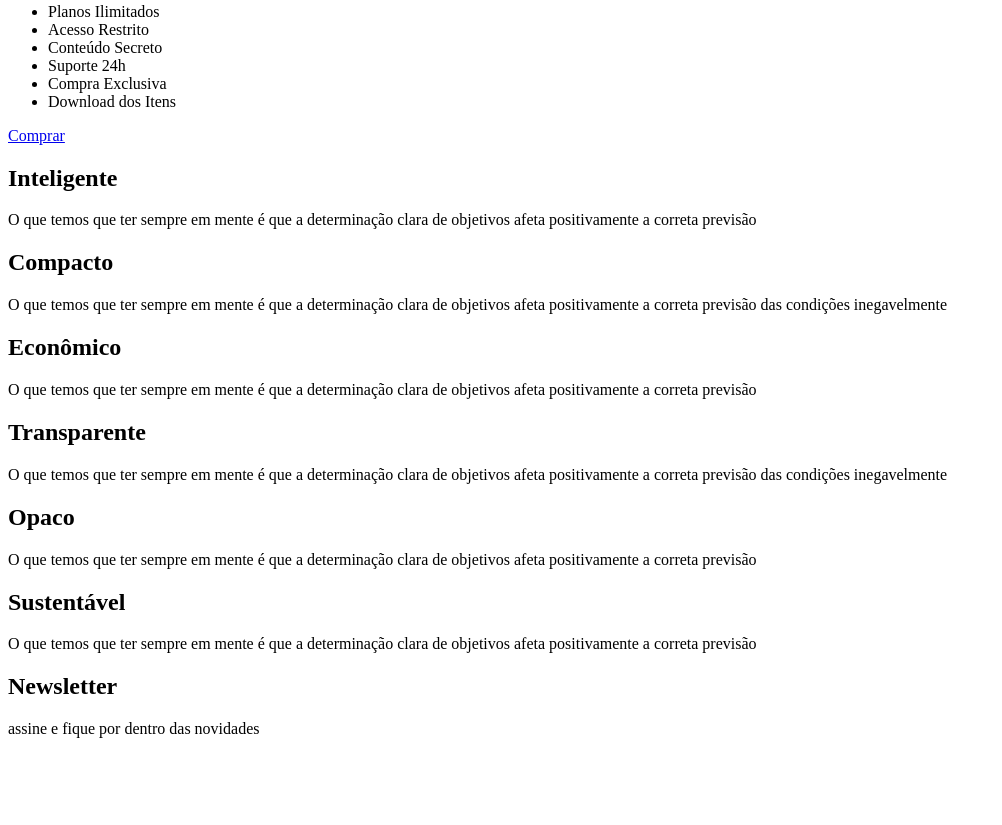
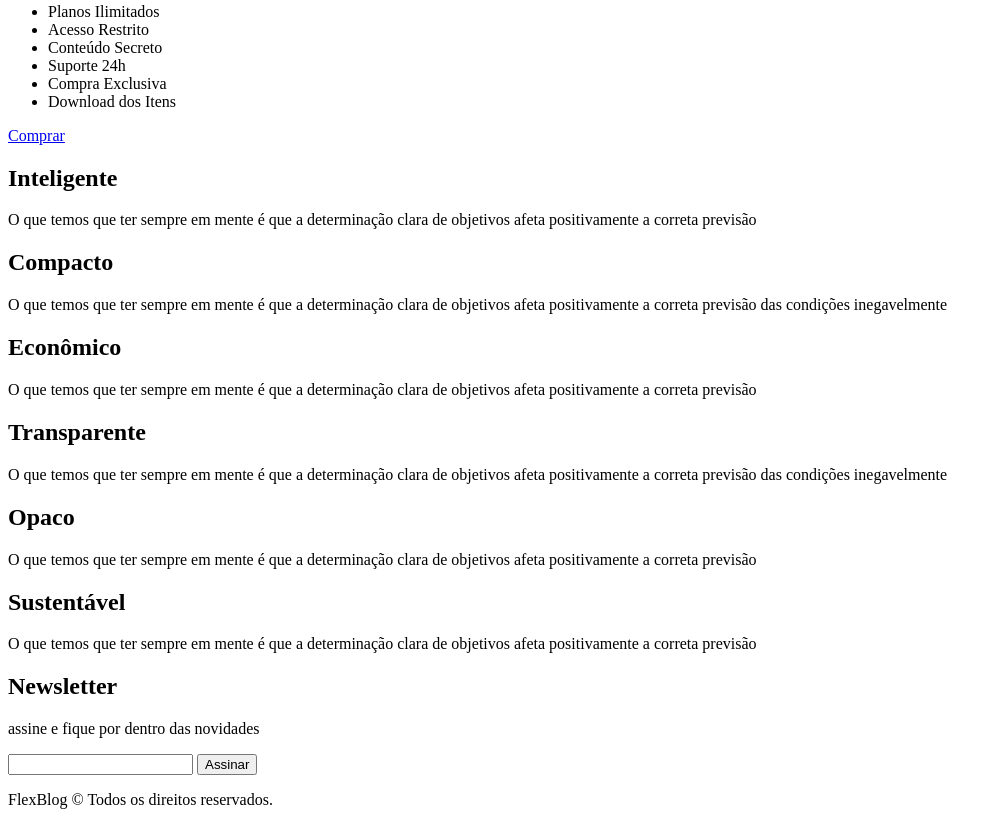
Before and after one commit to allangdasilva/projeto-flexblog, a plain HTML site: page index.html in a window 1280 px wide. Shown: the part 3870-4695 px from the top of the page, without its empty margins (0-1002 px from the left). Before the commit the page ends 4624 px from the top, so only its background shows below. Drawn offline with Linux system fonts and the light colour scheme.

Commit message:
Estrutura HTML do footer completa

```diff
--- a/index.html
+++ b/index.html
@@ -184,7 +184,15 @@
       <div class="newsletter-info">
         <h2>Newsletter</h2>
         <p>assine e fique por dentro das novidades</p>
+        <form>
+          <input type="email" name="email" id="email" />
+          <button type="submit">Assinar</button>
+        </form>
       </div>
     </section>
+
+    <footer class="footer">
+      <p>FlexBlog © Todos os direitos reservados.</p>
+    </footer>
   </body>
 </html>
```
